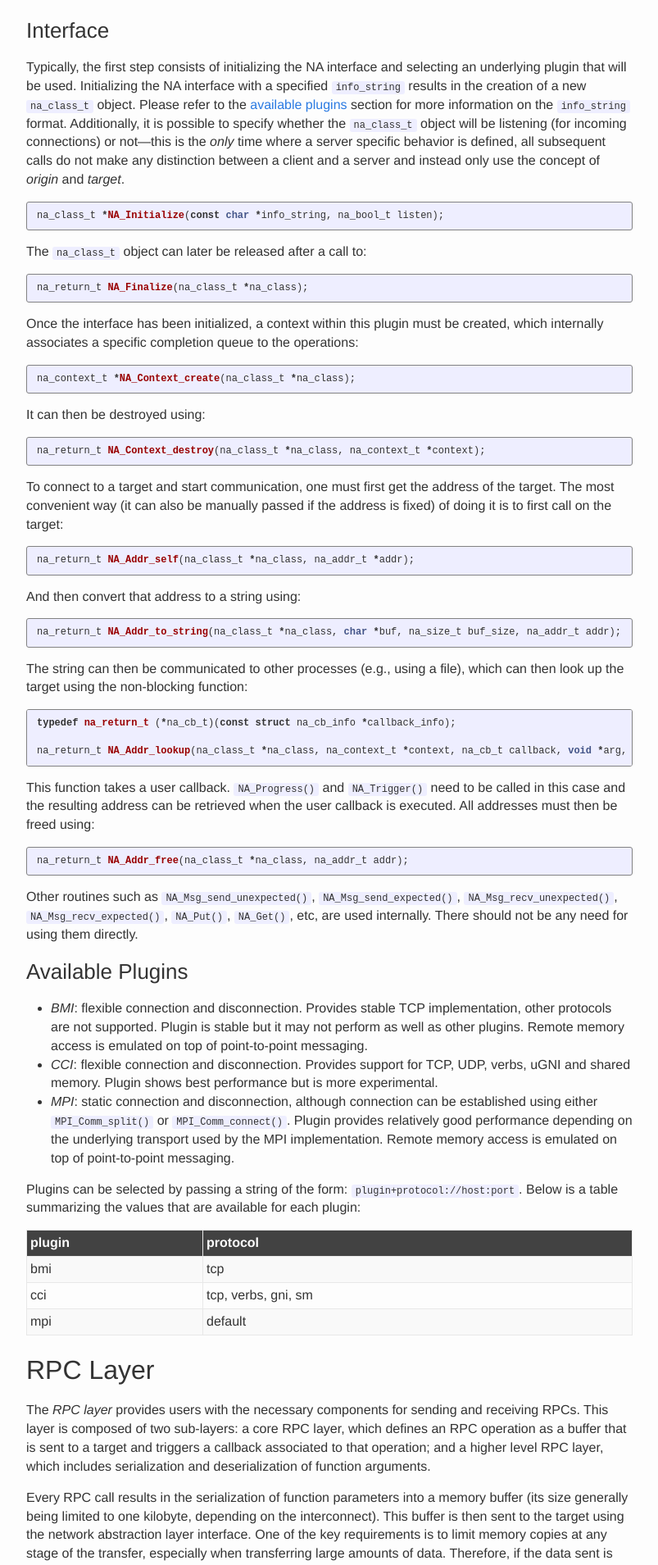
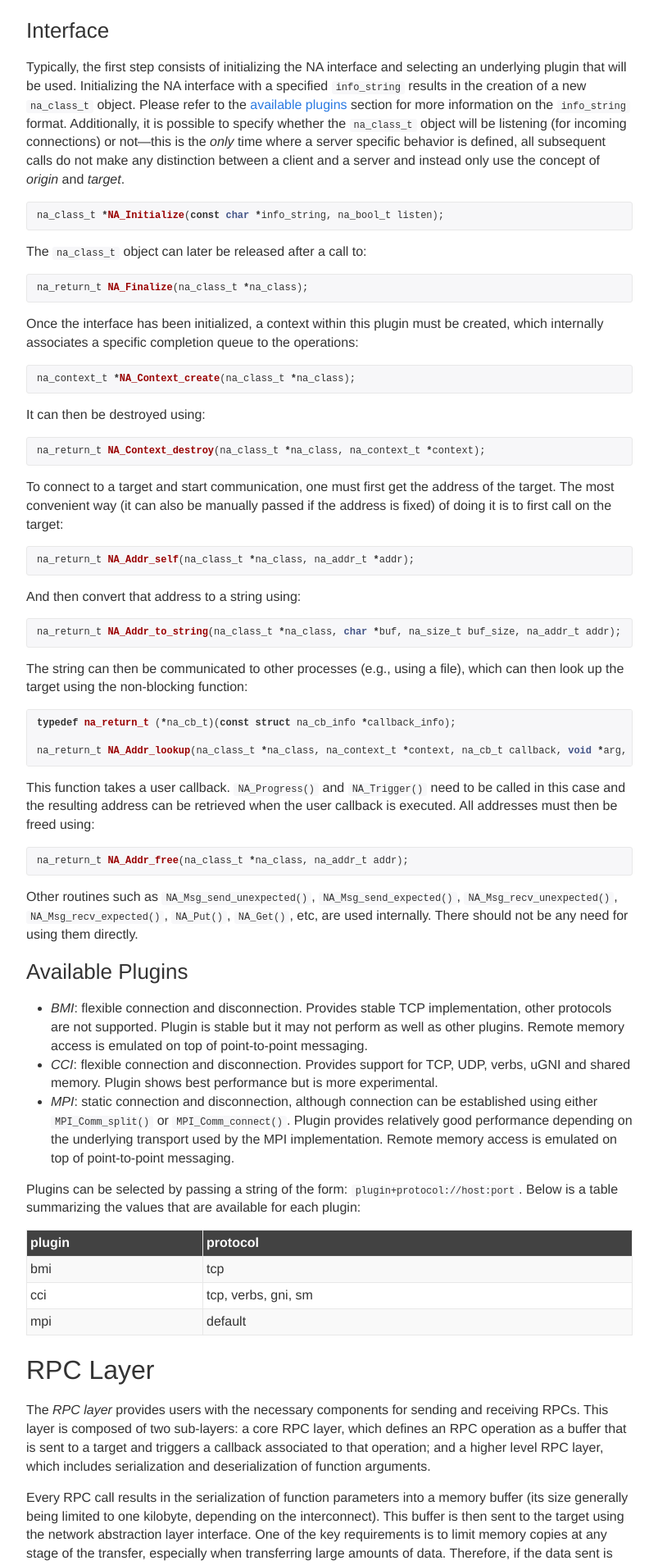
Before and after one commit to Mercury-HPC/Mercury-HPC.github.io, a Jekyll site: the page built from documentation.md, in a window 1280 px wide. Shown: the part 1275-3184 px from the top of the page at 82% size, without its empty margins (238-1041 px from the left). Built offline with Jekyll 4.4.1, drawn with Linux system fonts in a browser that asks for light colours; nearby versions of some CDN libraries.

Commit message:
Tweak colors

```diff
--- a/_sass/_base.scss
+++ b/_sass/_base.scss
@@ -171,7 +171,7 @@ pre,
 code {
     font-size: 12px;
     border-radius: 3px;
-    background-color: #eef;
+    background-color: $pre-color;
 }
 
 code {
@@ -181,7 +181,7 @@ code {
 
 pre {
     padding: 8px 12px;
-    border: 1px solid $grey-color;
+    border: 1px solid $grey-color-light;
     overflow-x: auto;
 
     > code {
--- a/_sass/_syntax-highlighting.scss
+++ b/_sass/_syntax-highlighting.scss
@@ -6,7 +6,7 @@
     @extend %vertical-rhythm;
 
     .highlighter-rouge & {
-      background: #eef;
+      background: $pre-color;
     }
 
     .c     { color: #998; font-style: italic } // Comment
--- a/css/main.scss
+++ b/css/main.scss
@@ -7,6 +7,7 @@
 
 // Our variables
 $base-font-family: "Helvetica Neue", Helvetica, Arial, sans-serif;
+$mono-font-family: Menlo, Monaco, Consolas, "Courier New", monospace;
 $base-font-size:   16px;
 $base-font-weight: 400;
 $small-font-size:  $base-font-size * 0.875;
@@ -15,8 +16,9 @@ $base-line-height: 1.42857143;
 $spacing-unit:     30px;
 
 $text-color:       #333;
-$background-color: #fdfdfd;
+$background-color: #fff;
 $brand-color:      #2a7ae2;
+$pre-color:        #f7f7f9;
 
 $grey-color:       #828282;
 $grey-color-very-light: lighten($grey-color, 46.5%);
```
